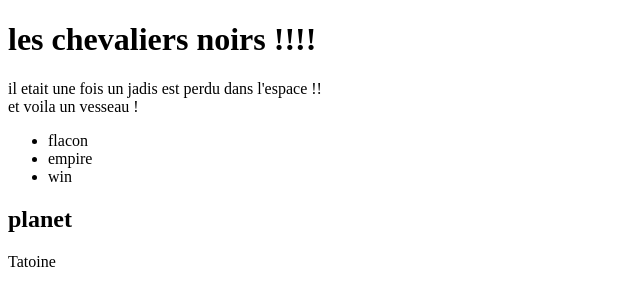
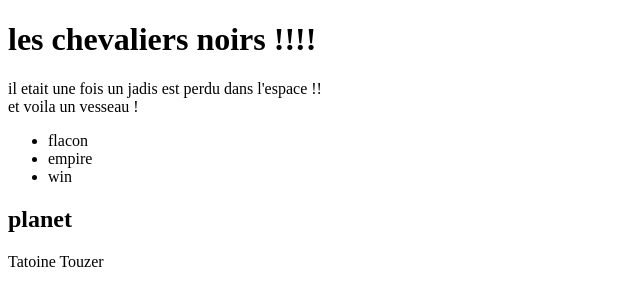
Before and after one commit to omar-menz/gitF, a plain HTML site: page index.html in a window 1280 px wide. Shown: the full height of the page, 0-640 px from the left. Drawn offline with Linux system fonts and the light colour scheme.

Commit message:
addtouzer

```diff
--- a/index.html
+++ b/index.html
@@ -24,6 +24,7 @@
     </div>
       <div>
         Tatoine
+        Touzer
       </div>
 </body>
 </html>
```
